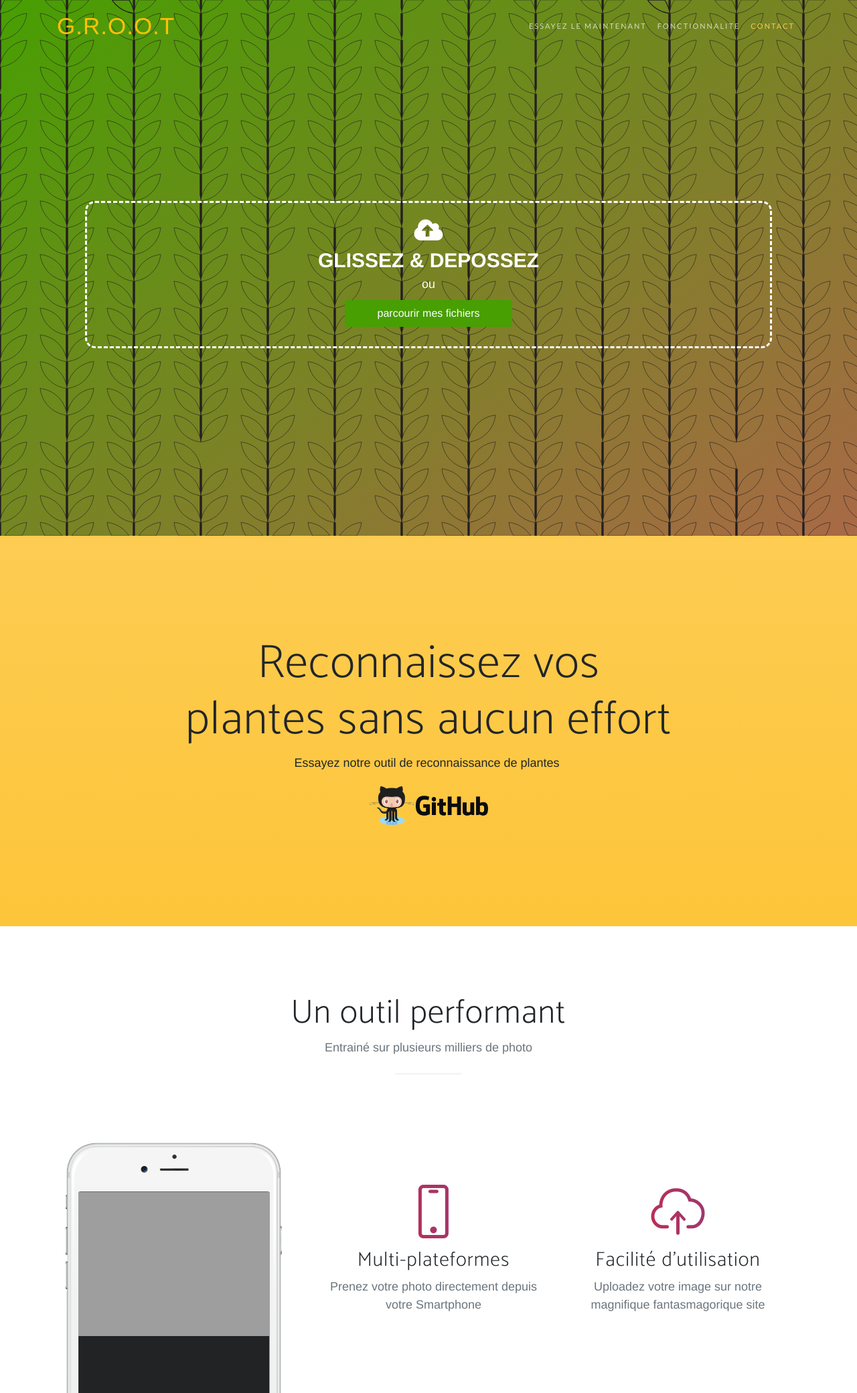
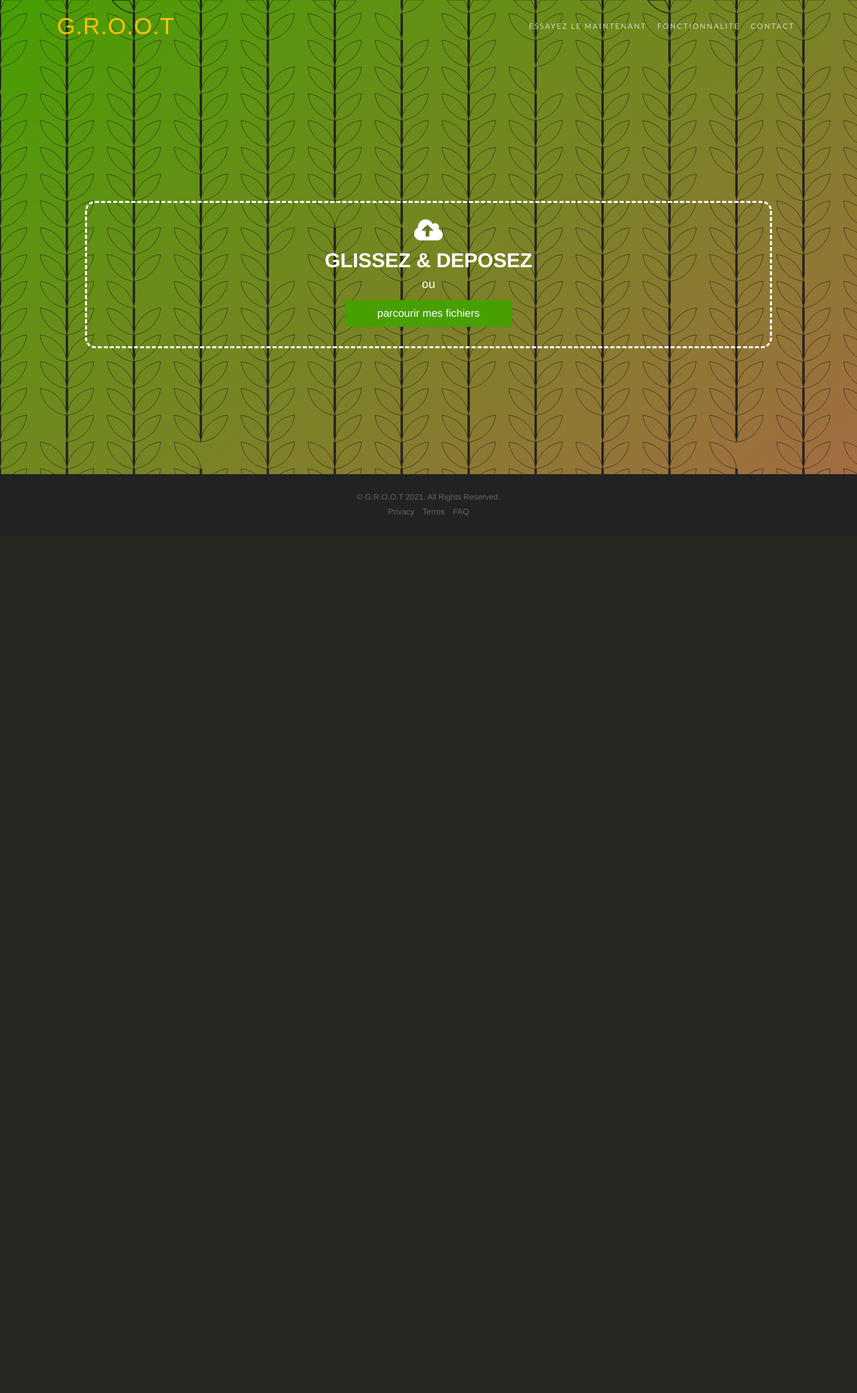
Before and after one commit to TeamNameBE/G.R.O.O.T, a Flask app: page /ia in a window 1280 px wide. Shown: the top 2080 px of the page at 67% size. After the commit the page ends 771 px from the top, so only its background shows below. Run offline with Flask 2, Linux system fonts and the light colour scheme; some libraries are stand-ins or nearby versions; some web fonts are replaced; grey boxes are pictures that could not be loaded.

Commit message:
[Upd] removed other parts from ia page

```diff
--- a/web/templates/ia.html
+++ b/web/templates/ia.html
@@ -33,12 +33,13 @@
         <div class="container h-100">
             <div class="row row-cols-1 h-100">
                 <div class="col my-auto">
-                    <div class="dashed_upload"><div class="wrapper">
+                    <div class="dashed_upload">
+                        <div class="wrapper">
                             <div class="drop">
                                 <div class="cont">
                                 <i class="fa fa-cloud-upload"></i>
                                 <div class="tit">
-        GLissez & depossez
+                                    GLissez & deposez
                                 </div>
                                 <div class="desc">
                                     ou
@@ -51,101 +52,13 @@
                             </div>
                         </div>
                         <script src='http://cdnjs.cloudflare.com/ajax/libs/jquery/2.1.3/jquery.min.js'></script>
-
-    <script src="js/index.js"></script></div>
+                        <script src="js/index.js"></script>
+                    </div>
                 </div>
             </div>
         </div>
     </header>
-    <section id="download" class="download text-center bg-primary">
-        <div class="container">
-            <div class="row">
-                <div class="col-md-8 mx-auto">
-                    <h2 class="section-heading">Reconnaissez vos plantes sans aucun effort</h2>
-                    <p>Essayez notre outil de reconnaissance de plantes&nbsp;</p>
-                    <div class="badges"><a class="badge-link" href="#"><img src="assets/img/github-logo.png"></a></div>
-                </div>
-            </div>
-        </div>
-    </section>
-    <section id="features" class="features">
-        <div class="container">
-            <div class="section-heading text-center">
-                <h2>Un outil performant</h2>
-                <p class="text-muted">Entrainé&nbsp;sur plusieurs milliers de photo<br></p>
-                <hr>
-            </div>
-            <div class="row">
-                <div class="col-lg-4 my-auto">
-                    <div class="device-container">
-                        <div class="device-mockup iphone6_plus portrait white">
-                            <div class="device" style="background-image:url('assets/img/iphone_6_plus_white_port.png');">
-                                <div class="screen"><img class="img-fluid" src="assets/img/groot.gif"></div>
-                            </div>
-                        </div>
-                    </div>
-                </div>
-                <div class="col-lg-8 my-auto">
-                    <div class="container-fluid">
-                        <div class="row">
-                            <div class="col-lg-6">
-                                <div class="feature-item"><i class="icon-screen-smartphone text-primary"></i>
-                                    <h3>Multi-plateformes</h3>
-                                    <p class="text-muted">Prenez votre photo directement depuis votre Smartphone<br></p>
-                                </div>
-                            </div>
-                            <div class="col-lg-6">
-                                <div class="feature-item"><i class="icon-cloud-upload text-primary"></i>
-                                    <h3>Facilité d'utilisation</h3>
-                                    <p class="text-muted">Uploadez votre image sur notre magnifique fantasmagorique site</p>
-                                </div>
-                            </div>
-                            <div class="col-lg-6">
-                                <div class="feature-item"><i class="icon-present text-primary"></i>
-                                    <h3>Usage Gratuit</h3>
-                                    <p class="text-muted">Outil disponible 100% gratuitement et cela&nbsp;à vie*</p>
-                                </div>
-                            </div>
-                            <div class="col-lg-6">
-                                <div class="feature-item"><i class="icon-lock-open text-primary"></i>
-                                    <h3>Open Source</h3>
-                                    <p class="text-muted">Le projet est entièrement open source et disponible sur github</p>
-                                </div>
-                            </div>
-                        </div>
-                    </div>
-                </div>
-                <p class="text-muted" style="font-size: 11px;margin-left: 80%;">*durant la durée du printemps des sciences</p>
-            </div>
-        </div>
-    </section>
-    <section class="cta" style="background-image:url('assets/img/bg-cta.jpg');">
-        <div class="cta-content">
-            <div class="container">
-                <h2>N'attendez essayer la maintenant</h2><a class="btn btn-outline-warning btn-xl js-scroll-trigger" role="button" href="#contact">Commencez l'experience!</a>
-            </div>
-        </div>
-        <div class="overlay"></div>
-    </section>
-    <section id="contact" class="contact bg-primary">
-        <div class="container">
-            <h2><span>We&nbsp;</span><i class="fa fa-heart"></i><span>&nbsp;new plants!</span></h2>
-            <ul class="list-inline list-social">
-                <li class="list-inline-item social-twitter"><a href="#"><i class="fa fa-twitter"></i></a></li>
-                <li class="list-inline-item social-twitter"><a href="#" style="background: rgb(54,54,54);"><i class="fa fa-github"></i></a></li>
-                <li class="list-inline-item social-twitter"><a href="#" style="background: rgb(114,137,217);"><i class="fab fa-discord"></i></a></li>
-            </ul>
-            <h2 style="margin-top: 5%;"><span>Made by</span></h2>
-            <ul class="list-inline list-social">
-                <li class="list-inline-item"><a href="https://github.com/Minigrim0" style="background-image:url(https://www.gravatar.com/avatar/7386f631d26a9fde6ec1571f899f2465?s=100);width: 100px;height: 100px;"></a></li>
-                <li class="list-inline-item"><a href="https://github.com/Mortinat" style="background-image:url(https://www.gravatar.com/avatar/18a27f3ba520c4fdb0a1f4b0bac4f846?s=100);width: 100px;height: 100px;"></a></li>
-                <li class="list-inline-item"><a href="https://github.com/Mortinat" style="background-image:url(https://www.gravatar.com/avatar/205e460b479e2e5b48aec07710c08d50?s=100);width: 100px;height: 100px;"></a></li>
-                <li class="list-inline-item"><a href="https://github.com/Mortinat" style="background-image:url(https://www.gravatar.com/avatar/205e460b479e2e5b48aec07710c08d50?s=100);width: 100px;height: 100px;"></a></li>
-                <li class="list-inline-item"><a href="https://github.com/Mortinat" style="background-image:url(https://www.gravatar.com/avatar/205e460b479e2e5b48aec07710c08d50?s=100);width: 100px;height: 100px;"></a></li>
-            </ul>
-        </div>
-    </section>
-    <footer>
+    <footer class="fixed-bottom">
         <div class="container">
             <p>©&nbsp;G.R.O.O.T 2021. All Rights Reserved.</p>
             <ul class="list-inline">
@@ -158,7 +71,7 @@
     <script src="https://cdnjs.cloudflare.com/ajax/libs/jquery/3.5.1/jquery.min.js"></script>
     <script src="https://cdnjs.cloudflare.com/ajax/libs/twitter-bootstrap/4.5.3/js/bootstrap.bundle.min.js"></script>
     <script src="https://cdnjs.cloudflare.com/ajax/libs/jquery-easing/1.4.1/jquery.easing.min.js"></script>
-    <script src="assets/js/new-age.js"></script>
+    <script src="{{ url_for('static', filename="js/new-age.js") }}"></script>
 </body>
 
 </html>
```
Lines whose indentation alone changed are shown as unchanged.
